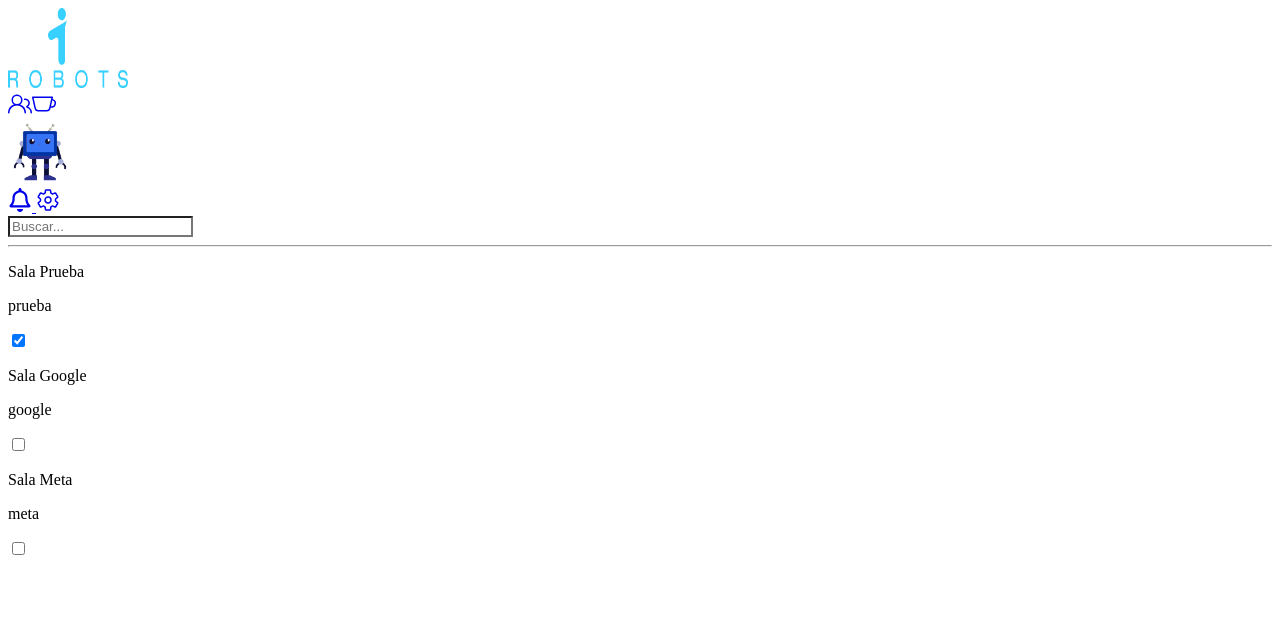
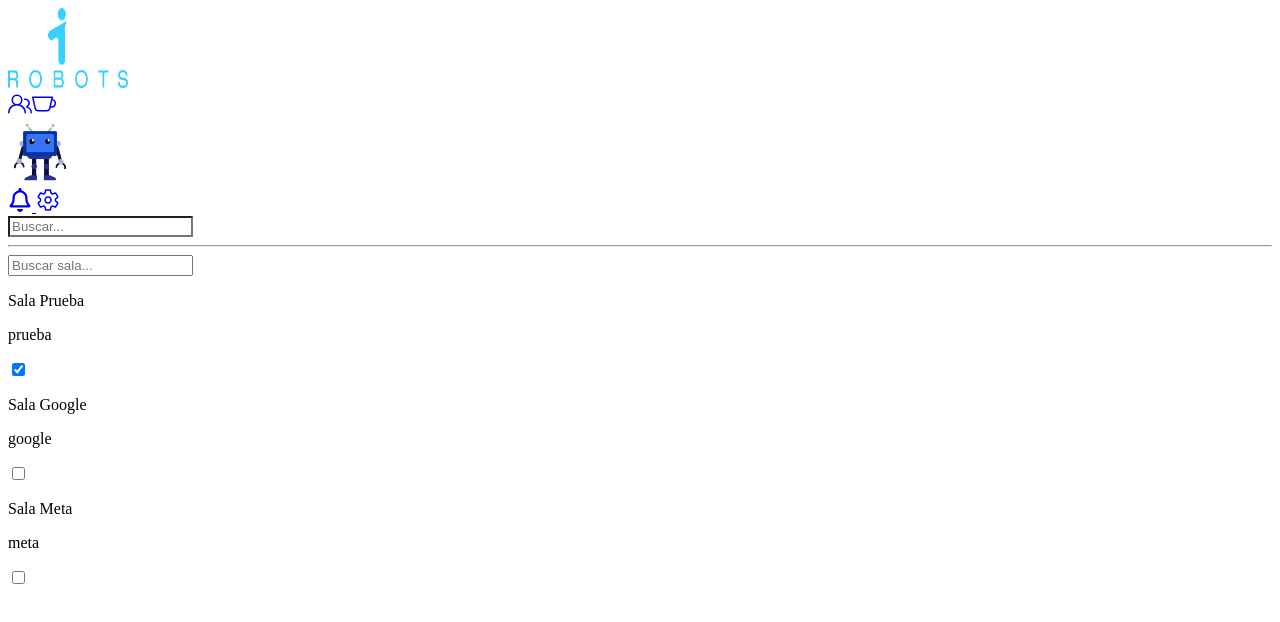
Before and after one commit to IntecRobots/intec-web-companion, a Next.js app: page /home/room in a window 1280 px wide. Shown: the top 622 px of the page. Built offline with nearby package versions, Linux system fonts and the light colour scheme.

Commit message:
Desarrollo de RoomScreen

```diff
--- a/src/app/home/room/page.tsx
+++ b/src/app/home/room/page.tsx
@@ -1,6 +1,7 @@
-import React from 'react';
+"use client";
+import React, { useState } from 'react';
 import Head from 'next/head';
-import RoomItem from '@/components/rooms/RoomItem'; // Asegúrate de usar la ruta correcta al componente RoomItem
+import RoomItem from '@/components/rooms/RoomItem'; // Asegúrate de que la ruta es correcta
 
 const roomData = [
   { name: 'Sala Prueba', description: 'prueba', enabled: true },
@@ -10,15 +11,32 @@ const roomData = [
 ];
 
 const Home: React.FC = () => {
+  const [searchTerm, setSearchTerm] = useState('');
+
+  const filteredRooms = searchTerm
+    ? roomData.filter(room =>
+        room.name.toLowerCase().includes(searchTerm.toLowerCase()) ||
+        room.description.toLowerCase().includes(searchTerm.toLowerCase())
+      )
+    : roomData;
+
   return (
     <>
       <Head>
         <title>Room Control</title>
-        <meta name="description" content="Responsive room control interface created with Next.js and TailwindCSS" />
+        <meta name="description" content="Responsive room control interface with search functionality, created with Next.js and TailwindCSS" />
       </Head>
-      <div className="min-h-screen bg-gray-900 flex flex-col items-center justify-center p-4">
-        <div className="w-full max-w-md space-y-4">
-          {roomData.map((room, index) => (
+      <div className="min-h-screen bg-gray-900 p-4">
+        <div className="mb-4">
+          <input
+            type="text"
+            className="w-full h-10 pl-4 pr-10 rounded-full bg-gray-800 text-white placeholder-gray-400 focus:outline-none focus:shadow-outline"
+            placeholder="Buscar sala..."
+            onChange={(e) => setSearchTerm(e.target.value)}
+          />
+        </div>
+        <div className="mx-auto max-w-6xl space-y-4">
+          {filteredRooms.map((room, index) => (
             <RoomItem
               key={index}
               name={room.name}
```
